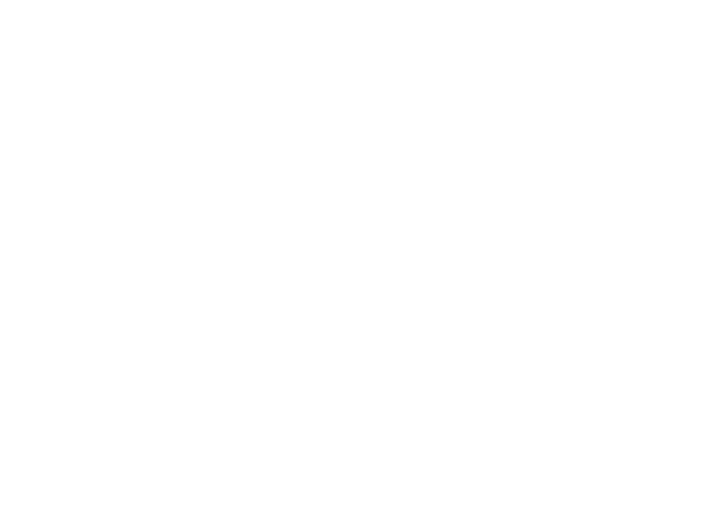
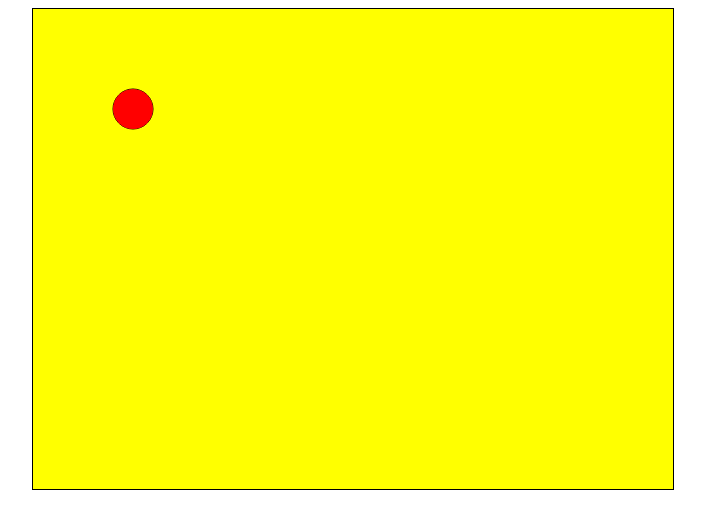
Before and after one commit to Joal0125/Animation, a plain HTML site: page index.html in a window 1280 px wide. Shown: the whole page, without its empty margins (287-992 px from the left). Drawn offline with Linux system fonts and the light colour scheme.

Commit message:
en esta parte agregué código para crear animaciones y poder probar el uso del teclado

```diff
--- a/app.js
+++ b/app.js
@@ -1 +1,29 @@
-console.log("Hello word");
+const canvas = document.getElementById("canvas");
+const ctx = canvas.getContext("2d");
+let x = 100;
+let y = 100;
+
+function drawBall(x, y, r) {
+	ctx.beginPath();
+	ctx.arc(x, y, r, 0, 2 * Math.PI);
+	ctx.strokeStyle = "black";
+	ctx.stroke();
+	ctx.fillStyle = "red";
+	ctx.fill();
+}
+canvas.addEventListener("keydown", function (e) {
+	if (e.keyCode === 37) {
+		console.log("LEFT");
+	}
+	if (e.keyCode === 38) {
+		console.log("UP");
+	}
+	if (e.keyCode === 39) {
+		console.log("RIGHT");
+	}
+	if (e.keyCode === 40) {
+		console.log("DOWN");
+	}
+	//console.log(e);
+});
+drawBall(x, y, 20);
--- a/index.html
+++ b/index.html
@@ -1,12 +1,14 @@
 <!DOCTYPE html>
 <html>
-<head>
-    <meta charset="UTF-8">
+	<head>
+		<meta charset="UTF-8" />
 
-    <meta name="viewport" content="width=device-width, initial-scale=1.0">
-    <title>Initial document</title>
-</head>
-<body>
-
-</body>
+		<meta name="viewport" content="width=device-width, initial-scale=1.0" />
+		<title>Initial document</title>
+		<link rel="stylesheet" href="style.css" />
+	</head>
+	<body>
+		<canvas id="canvas" tabindex="0" width="640" height="480"></canvas>
+		<script src="app.js"></script>
+	</body>
 </html>
--- a/style.css
+++ b/style.css
@@ -0,0 +1,6 @@
+#canvas {
+	border: 1px solid black;
+	display: block;
+	margin: auto;
+	background: yellow;
+}
```
